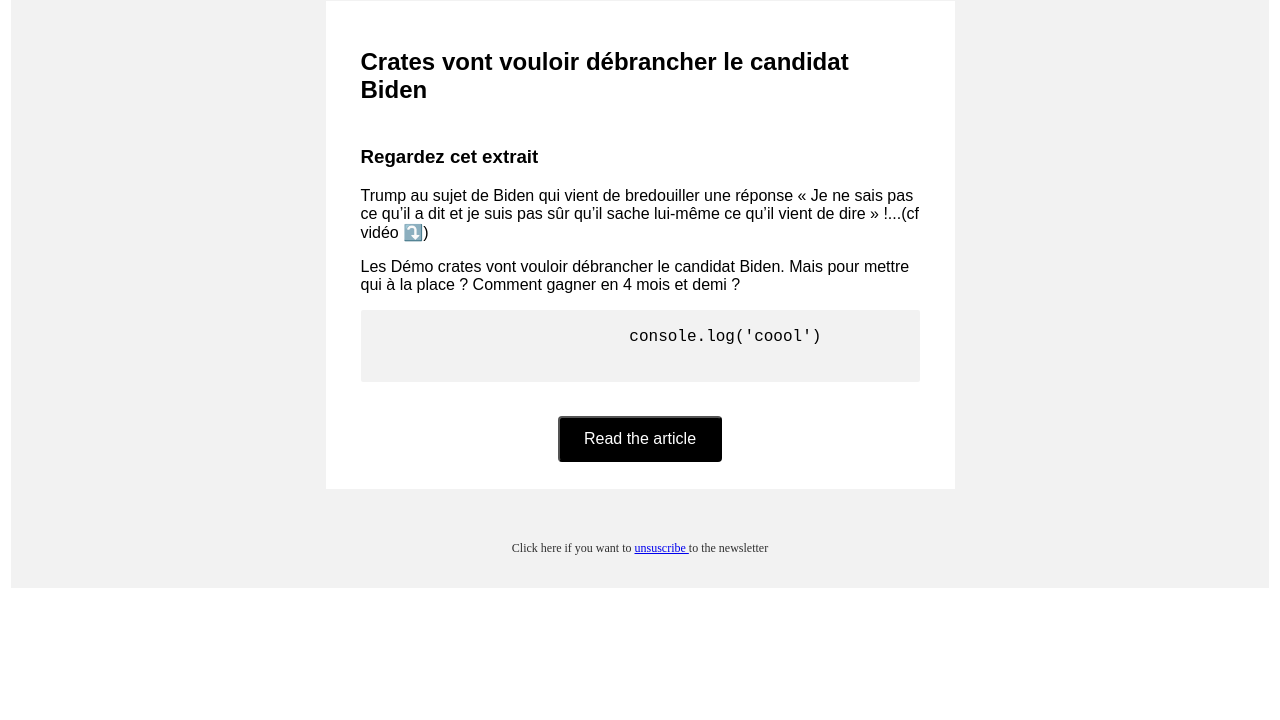
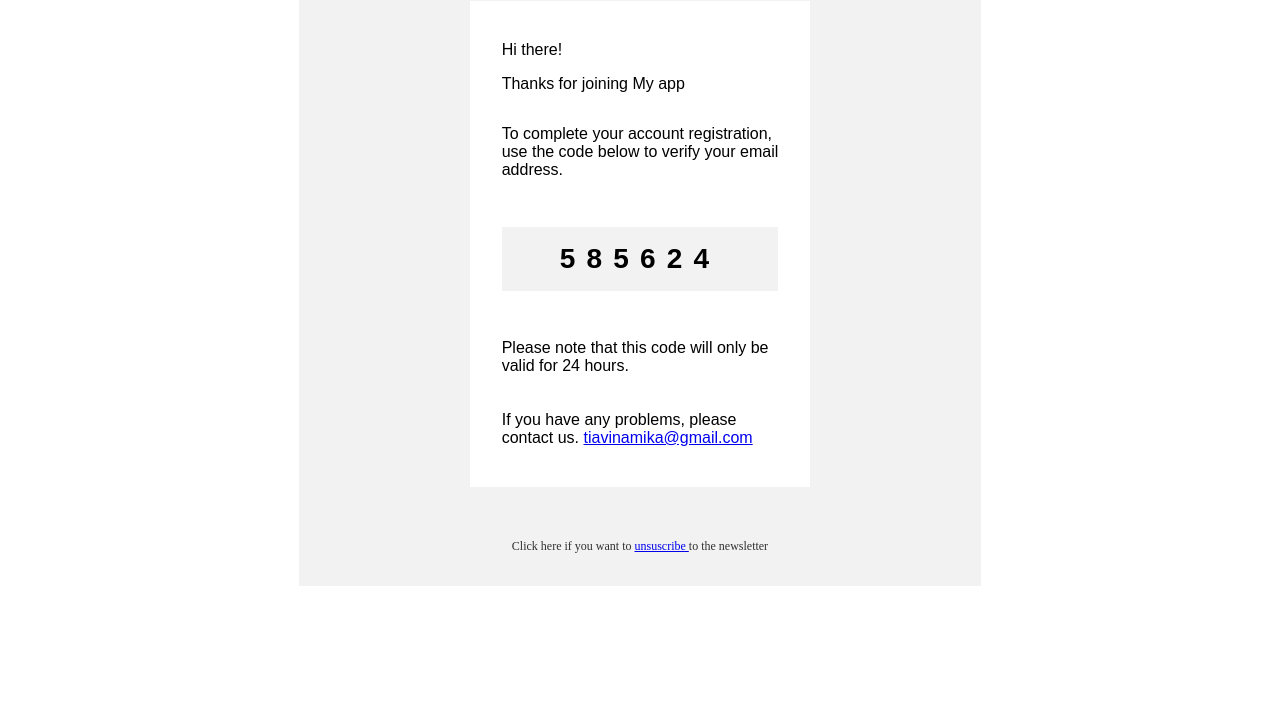
Before and after one commit to tiavina-mika/raw-email-template, a website: page index.html in a window 1280 px wide. Shown: the part 80-800 px from the top of the page. Drawn offline with Linux system fonts and the light colour scheme; a web font is replaced by a local one.

Commit message:
add confirmation code email

```diff
--- a/index.html
+++ b/index.html
@@ -95,42 +95,19 @@
               <td class="left"></td>
               <!-- cesnter -->
               <td style="background-color: #fff; padding: 24px 32px;">
-                <table>
-
-                  <tr>
-                    <!-- title -->
-                    <td align="left">
-                        <h2>
-                          <!-- dynamic title -->
-                          Crates vont vouloir débrancher le candidat Biden
-                        </h2>
-                      </td>
-                  </tr>
-                  <!-- body -->
-                  <tr>
-                    <td>
-                      <!-- dynamic content here -->
-                      <h3 className="custom-heading">Regardez cet extrait</h3><p> Trump au sujet de Biden qui vient de bredouiller une réponse « Je ne sais pas ce qu’il a dit et je suis pas sûr qu’il sache lui-même ce qu’il vient de dire » !...(cf vidéo ⤵️)</p><p>Les Démo
-                      crates vont vouloir débrancher le candidat Biden. Mais pour mettre qui à la place ? Comment gagner en 4 mois et demi ?</p>
-                        <pre class="prev">
-                          <code>
-                            console.log('coool')
-                          </code>
-                        </pre>
-                    </td>
-                  </tr>
-                  <!-- buttons -->
-                  <tr>
-                    <td align="center">
-                      <!-- dynamic url -->
-                      <a href="https://www.facebook.com" alt="">
-                        <button class="main-button">
-                          Read the article
-                        </button>
-                      </a>
-                    </td>
-                  </tr>
-                </table>
+                <p>Hi there!</p>
+                <p style="margin-bottom: 32px;">Thanks for joining My app</p>
+                <p>To complete your account registration, use the code below to verify your email address.</p>
+                <p style="background-color: #f2f2f2; padding: 16px;margin-top: 48px; margin-bottom: 48px;font-size: 28px; font-weight: 700; text-align: center; letter-spacing: 0.4em">
+                  585624
+                </p>
+                <p>
+                  Please note that this code will only be valid for 24 hours.
+                </p>
+                <p style="margin-top:36px;">
+                  If you have any problems, please contact us.
+                  <a href="mailto:tiavinamika@gmail.com">tiavinamika@gmail.com</a>
+                </p>
               </td>
               <!-- right -->
               <td class="right"></td>
```
Also changed, not shown: newsletter.html (added).
